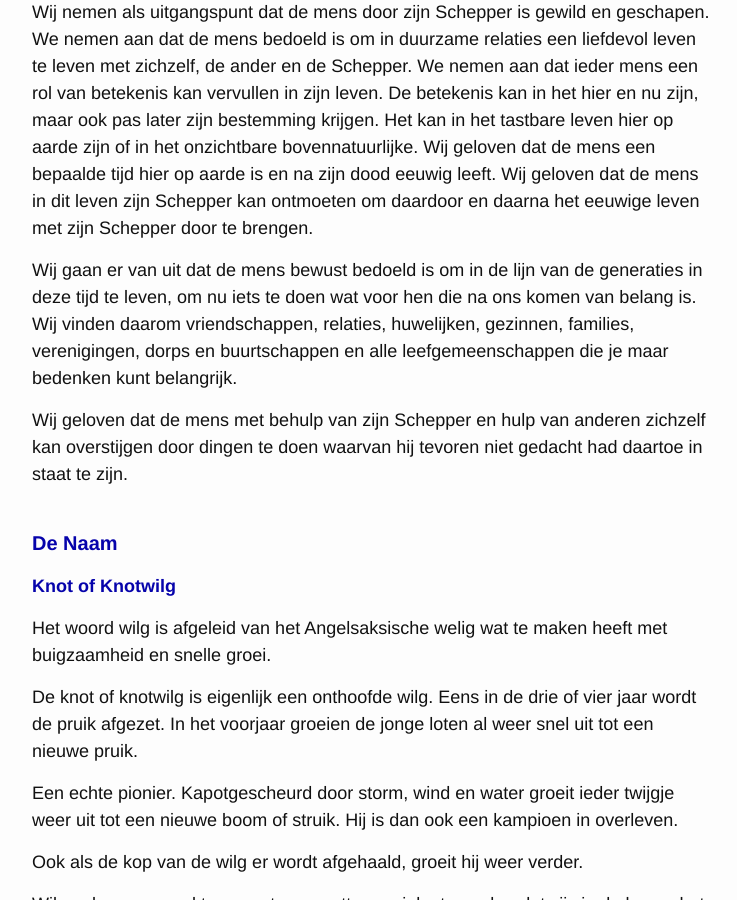
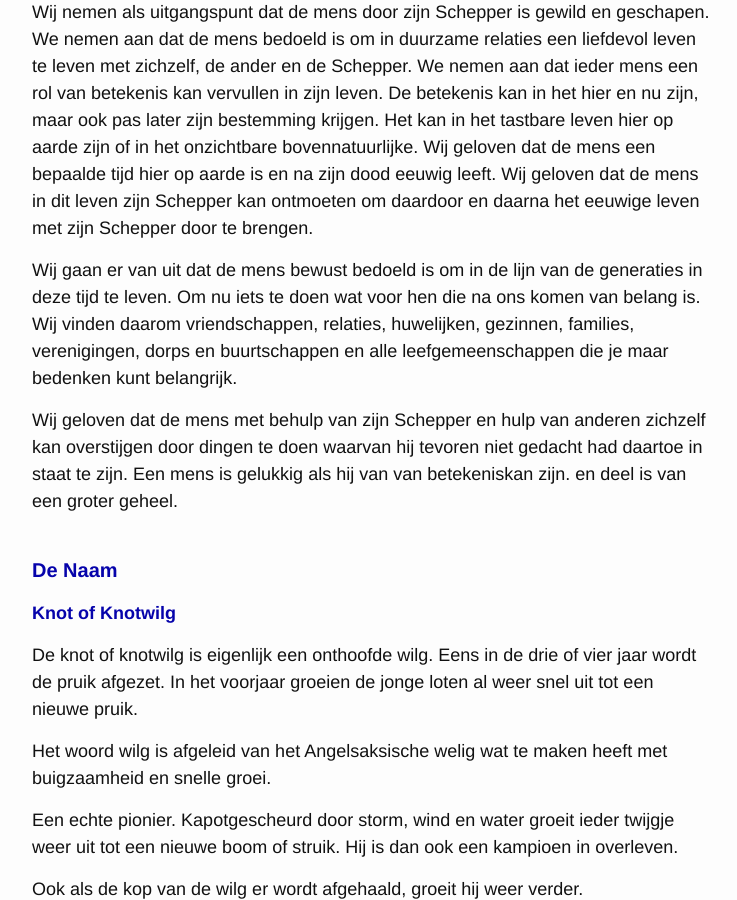
Before and after one commit to keesneven/keesneven.github.io, a Jekyll site: the page built from visie.md, in a window 1280 px wide and 900 px high, scrolled down 825 px. Shown: the whole window, without its empty margins (268-1005 px from the left). Built offline with Jekyll 4.4.1, drawn with Linux system fonts in a browser that asks for light colours; nearby versions of some CDN libraries.

Commit message:
Update visie.md

```diff
--- a/visie.md
+++ b/visie.md
@@ -11,19 +11,18 @@ Wij hebben een holistisch mensbeeld en geloven dat lichaam, ziel en geest met el
 
 Wij nemen als uitgangspunt dat de mens door zijn Schepper is gewild en geschapen. We nemen aan dat de mens bedoeld  is om in duurzame relaties een liefdevol leven te leven met zichzelf, de ander en de Schepper. We nemen aan dat ieder mens een rol van betekenis kan vervullen in zijn leven. De betekenis kan in het hier en nu zijn, maar ook pas later zijn bestemming krijgen. Het kan in het tastbare leven hier op aarde zijn of in het onzichtbare bovennatuurlijke. Wij geloven dat de mens een bepaalde tijd hier op aarde is en na zijn dood eeuwig leeft. Wij geloven dat de mens in dit leven zijn Schepper kan ontmoeten om daardoor en daarna het eeuwige leven met zijn Schepper door te brengen.
 
-Wij gaan er van uit dat de mens bewust bedoeld is om in de lijn van de generaties in deze tijd te leven, om nu iets te doen wat voor hen die na ons komen van belang is. Wij vinden daarom vriendschappen, relaties, huwelijken, gezinnen, families, verenigingen, dorps en buurtschappen en alle leefgemeenschappen die je maar bedenken kunt belangrijk.
+Wij gaan er van uit dat de mens bewust bedoeld is om in de lijn van de generaties in deze tijd te leven. Om nu iets te doen wat voor hen die na ons komen van belang is. Wij vinden daarom vriendschappen, relaties, huwelijken, gezinnen, families, verenigingen, dorps en buurtschappen en alle leefgemeenschappen die je maar bedenken kunt belangrijk.
 
-Wij geloven dat de mens met behulp van zijn Schepper en hulp van anderen zichzelf kan overstijgen door dingen te doen waarvan hij tevoren niet gedacht had daartoe in staat te zijn.
+Wij geloven dat de mens met behulp van zijn Schepper en hulp van anderen zichzelf kan overstijgen door dingen te doen waarvan hij tevoren niet gedacht had daartoe in staat te zijn. Een mens is gelukkig als hij van van betekeniskan zijn. en deel is van een groter geheel.
 
 
 #### De Naam
 
 ##### Knot of Knotwilg
 
-Het woord wilg is afgeleid van het Angelsaksische welig wat te maken heeft met buigzaamheid en snelle groei.
-
 De knot of knotwilg is eigenlijk een onthoofde wilg. Eens in de drie of vier jaar wordt de pruik afgezet. In het voorjaar groeien de jonge loten al weer snel uit tot een nieuwe pruik.
 
+Het woord wilg is afgeleid van het Angelsaksische welig wat te maken heeft met buigzaamheid en snelle groei.
 
 Een echte pionier. Kapotgescheurd door storm, wind en water groeit ieder twijgje weer uit tot een nieuwe boom of struik. Hij is dan ook een kampioen in overleven.
 
```
